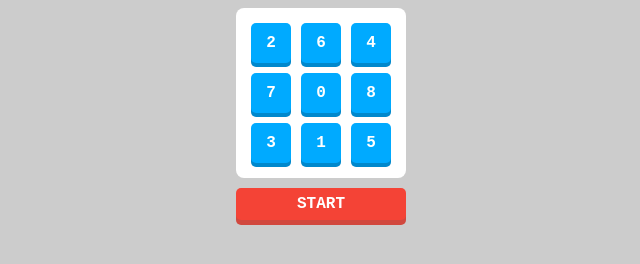
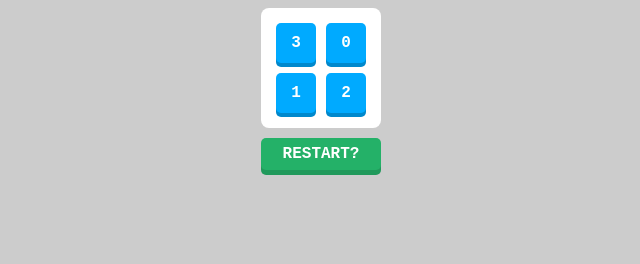
Before and after one commit to yuheinagano8942/jsMynumbersgames, a plain HTML site: page index.html in a window 1280 px wide. Both pictures are taken after a click on the element "START". Shown: the whole page, without its empty margins (319-959 px from the left). Drawn offline with Linux system fonts and the light colour scheme.

Commit message:
first commit7

```diff
--- a/main.js
+++ b/main.js
@@ -1,13 +1,13 @@
 (function() {
   'use strict';
 
-  var board = document.getElementById('board');
 
-  var SIZE = 3;
-  var i;
+  var SIZE = 2;
+//  var SIZE = 3;
   var currentNum = 0;
-  var panels = [];
-  var panel;
+  var PANEL_WIDTH = 50;
+  var BOARD_PADDING = 10;
+
 
   function createPanel(num) {
     var panel;
@@ -23,9 +23,20 @@
     return panel;
   }
 
+  function initBoard() {
+    var board = document.getElementById('board');
+    var i;
+    var panels = [];
+    var panel;
+
+    document.getElementById('container').style.width = PANEL_WIDTH * SIZE + BOARD_PADDING * 2 + 'px';
 
 
-  for (i = 0; i < SIZE * SIZE; i++) {
+    while (board.firstChild) {
+      board.removeChild(board.firstChild);
+    }
+
+    for (i = 0; i < SIZE * SIZE; i++) {
     // board.appendChild(createPanel(i));
     panels.push(createPanel(i));
   }
@@ -34,12 +45,18 @@
     panel = panels.splice(Math.floor(Math.random() * panels.length), 1);
     board.appendChild(panel[0]);
   }
+}
+   initBoard();
+
 
   document.getElementById('btn').addEventListener('click', function() {
     var panels = document.getElementsByClassName('panel');
     var i;
+    initBoard();
     for (i = 0; i < panels.length; i++) {
       panels[i].className = 'panel';
     }
+    this.textContent = 'RESTART?';
+    this.className = 'restart';
   });
 })();
--- a/styles.css
+++ b/styles.css
@@ -63,6 +63,11 @@ body {
   text-align: center;
 }
 
+#btn.restart {
+  background: #24b168;
+  box-shadow: 0 5px 0 #20995b;
+}
+
 #btn:hover {
   opacity: 8;
 }
```
